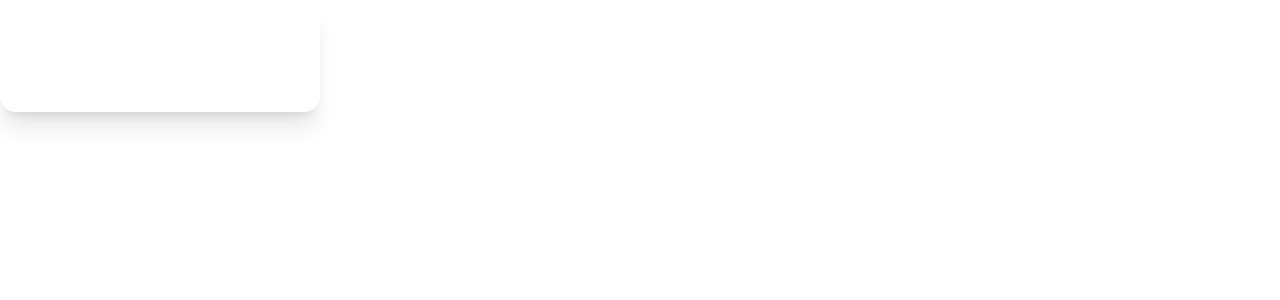
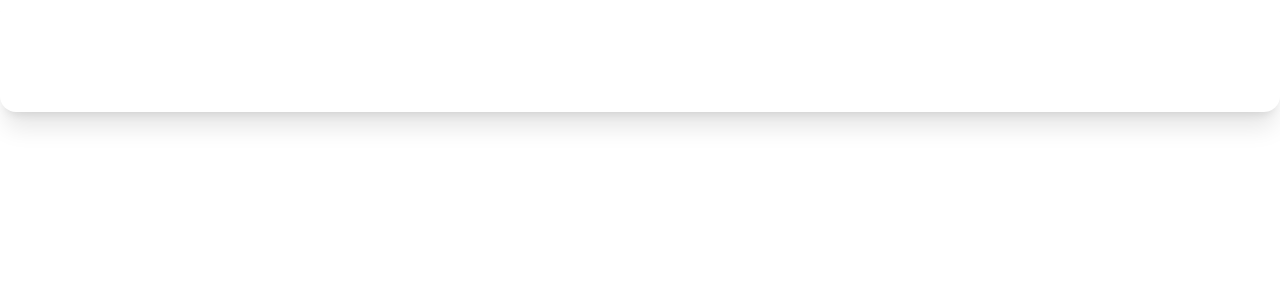
Before and after one commit to Syafiq1331/asmaul-husna, a Next.js app: page /AsmaulHusna in a window 1280 px wide. Shown: the top 300 px of the page. Built offline with nearby package versions, Linux system fonts and the light colour scheme.

Commit message:
Fix card height
There is cropped text in card when opened in large desktop

```diff
--- a/pages/AsmaulHusna.js
+++ b/pages/AsmaulHusna.js
@@ -2,7 +2,7 @@ import React from 'react'
 
 const AsmaulHusna = ({ name, translation, meaning }) => {
   return (
-    <div className="card w-80 bg-base-100 shadow-xl">
+    <div className="card min-w-80 bg-base-100 shadow-xl">
       <figure className="px-10 pt-10">
         <h2 className='text-3xl'>{name}</h2>
       </figure>
```
